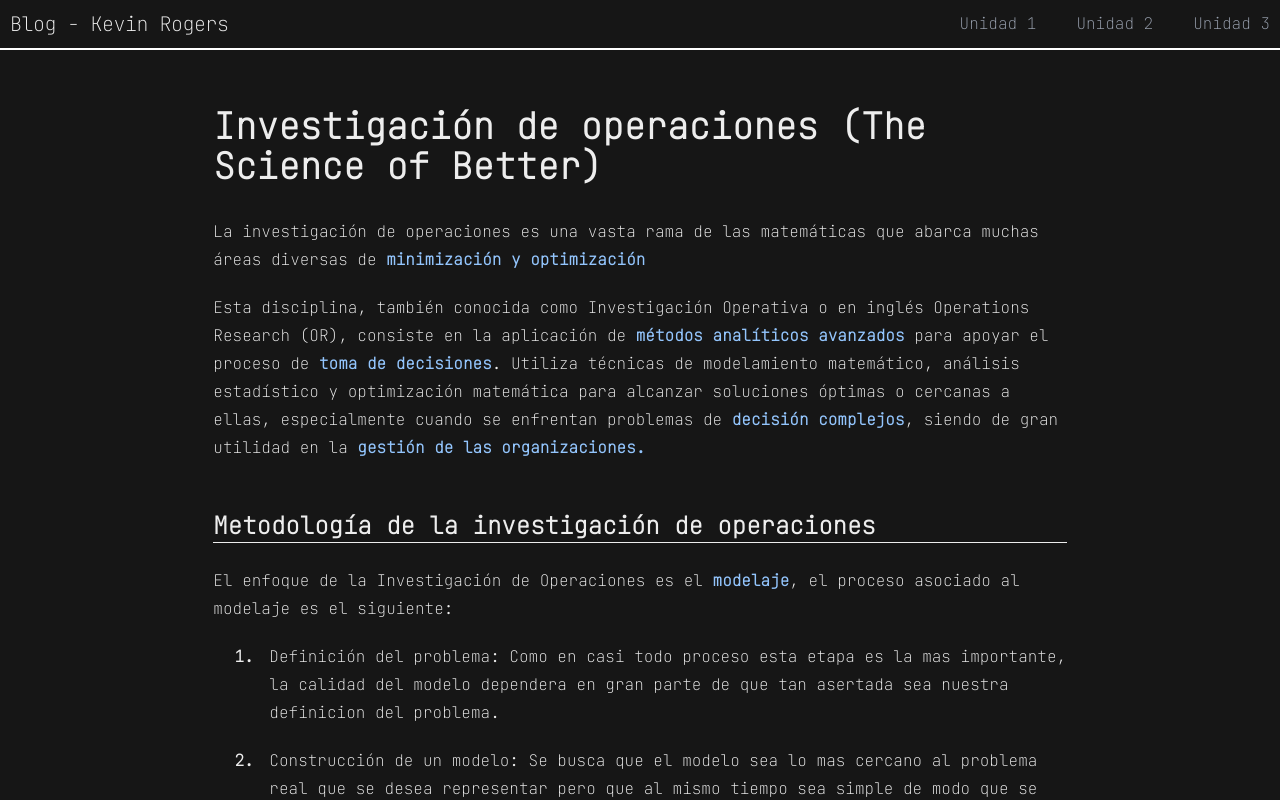
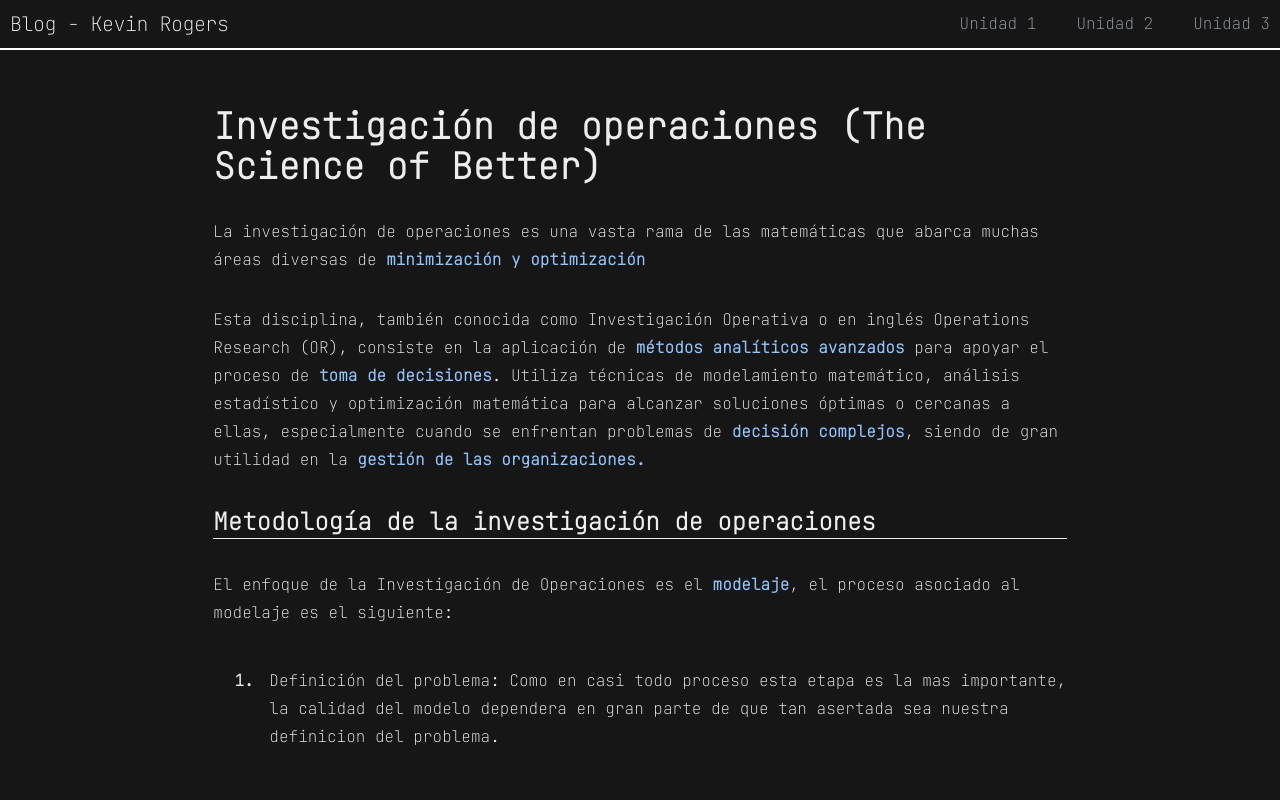
Before and after one commit to KORC-hub/portafolio_io, a Next.js app: page / in a window 1280 px wide. Shown: the top 800 px of the page. Built offline with nearby package versions, Linux system fonts and the light colour scheme.

Commit message:
fix delimiter in markdown files

```diff
--- a/src/app/page.tsx
+++ b/src/app/page.tsx
@@ -18,7 +18,8 @@ export default function Home() {
                 ]);
 
                 if (!topicsResponse.ok) throw new Error("No se pudo cargar los archivos JSON");
-        if (!markdownResponse.ok) throw new Error("No se pudo cargar los archivos Markdown");
+                if (!markdownResponse.ok)
+                    throw new Error("No se pudo cargar los archivos Markdown");
 
                 const [topicsData, markdownText] = await Promise.all([
                     topicsResponse.json(), // Convertir JSON
@@ -34,7 +35,7 @@ export default function Home() {
         fetchData();
     }, []);
 
-  const markdownElements = markdownContent.split("\r\n\r\n");
+    const markdownElements = markdownContent.split("\n\n");
 
     return (
         <>
--- a/src/app/unit1/lineal-programming/page.tsx
+++ b/src/app/unit1/lineal-programming/page.tsx
@@ -18,7 +18,8 @@ export default function LinealProgramming() {
                 ]);
 
                 if (!ProblemsResponse.ok) throw new Error("No se pudo cargar los archivos JSON");
-        if (!markdownResponse.ok) throw new Error("No se pudo cargar los archivos Markdown");
+                if (!markdownResponse.ok)
+                    throw new Error("No se pudo cargar los archivos Markdown");
 
                 const [listProblems, markdownText]: [LinealProgrammingProblem[], string] =
                     await Promise.all([
@@ -35,7 +36,7 @@ export default function LinealProgramming() {
         fetchData();
     }, []);
 
-  const markdownElements = markdownContent.split("\r\n\r\n");
+    const markdownElements = markdownContent.split("\n\n");
 
     // this solution is bullshit, I need to find a better way to do this, but I don't have time
     return (
```
Lines whose indentation alone changed are shown as unchanged.
